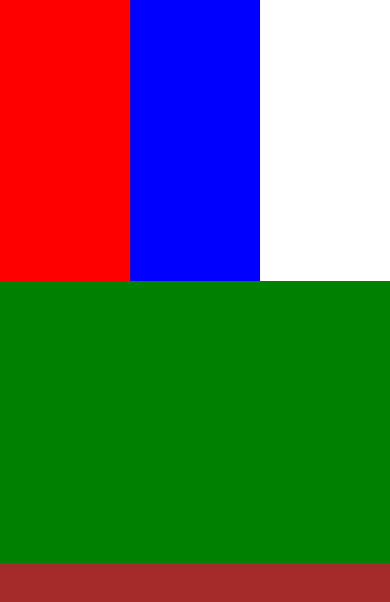
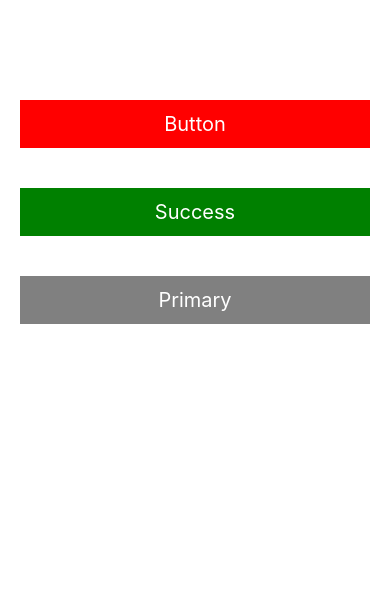
Before and after one commit to pushitchaudhary/react-native_with_Code_Step_by_Step, a React Native app: screen / in a window 390 px wide. Shown: the top 602 px of the page. Built offline with nearby package versions, Linux system fonts and the light colour scheme.

Commit message:
touchablehightligh

```diff
--- a/App.js
+++ b/App.js
@@ -1,55 +1,45 @@
 import React, { useState , Component, useEffect} from "react";
 
-import { View,Text, Button, TextInput, StyleSheet, ScrollView, FlatList  } from "react-native";
+import { View,Text, StyleSheet, TouchableHighlight } from "react-native";
 
 
 const App = ()=>{
   return(
-    <View style={style.main}>
-      <View style={style.box1}>
-        <View style={style.col1}></View>
-        <View style={style.col2}></View>
-        <View style={style.col3}></View>
-      </View>
-      <View style={style.box2}></View>
-      <View style={style.box3}></View>
+    <View style={{marginTop: 80}}>
+      <TouchableHighlight>
+        <Text style={style.btn}>Button</Text>
+      </TouchableHighlight>
+
+      <TouchableHighlight>
+        <Text style={[style.btn, style.success]}>Success</Text>
+      </TouchableHighlight>
+
+      <TouchableHighlight>
+        <Text style={[style.btn, style.primary]}>Primary</Text>
+      </TouchableHighlight>
     </View>
   )
 
 }
 
+
 const style = StyleSheet.create({
-  main : {
+  btn : {
     backgroundColor : 'red',
-    flex : 1
+    padding : 12,
+    fontSize : 20,
+    color : 'white',
+    textAlign : 'center',
+    margin : 20
   },
-  box1 : {
-    flex : 1,
-    backgroundColor : 'yellow',
-    flexDirection : 'row'
+  success : {
+    backgroundColor : 'green'
   },
-  box2 : {
-    backgroundColor : 'green',
-    flex : 1,
-  },
-  box3 : {
-    backgroundColor : 'brown',
-    flex : 1
-  },
-
-  col1 : {
-    backgroundColor : 'red',
-    flex : 1
-  },
-  col2 : {
-    backgroundColor : 'blue',
-    flex : 1
-  },
-  col3 : {
-    backgroundColor : 'white',
-    flex : 1
+  primary : {
+    backgroundColor : 'gray'
   }
 })
 
 
+
 export default App
```
